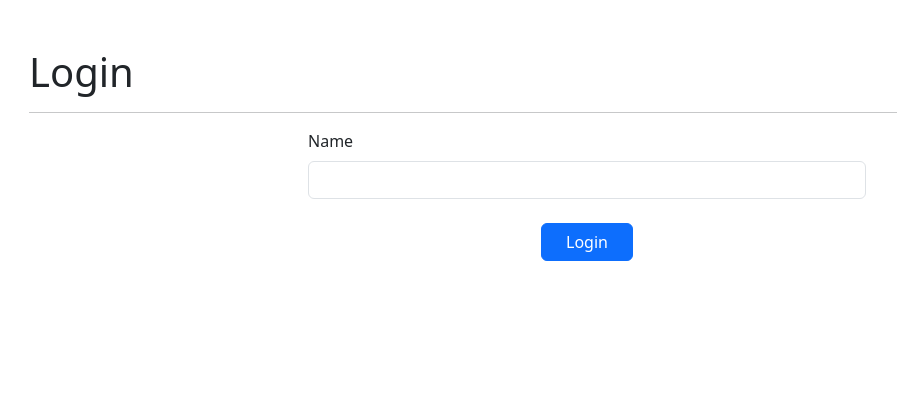
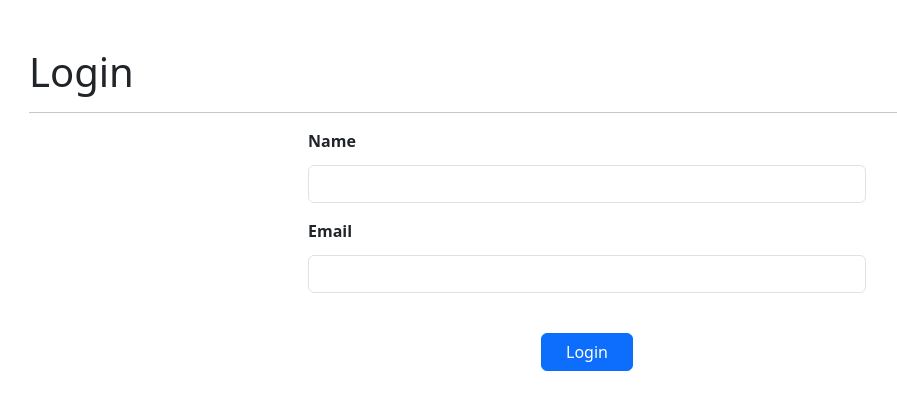
Before and after one commit to luferrduc/heroes-search-app, a React (Vite) app: page /login in a window 1280 px wide. Shown: the top 410 px of the page, without its empty margins (53-950 px from the left). Built offline with nearby package versions, Linux system fonts and the light colour scheme.

Commit message:
Add: logout and email input

```diff
--- a/src/auth/context/AuthProvider.tsx
+++ b/src/auth/context/AuthProvider.tsx
@@ -1,29 +1,48 @@
 import { ReactNode, useReducer } from "react"
 import { AuthContext } from "./AuthContext"
 import { authReducer } from "./authReducer"
-import { Action } from "../interfaces/auth.interfaces"
+import { Action, State } from "../interfaces/auth.interfaces"
 
-const initialState = {
-  logged: false
+
+
+const init = (): State => {
+  const user = JSON.parse(localStorage.getItem('user')!)
+
+  return {
+    logged: !!user,
+    user: user
+  }
 }
 
 export const AuthProvider = ({ children }: { children: ReactNode }) => {
 
-  const [authState, dispatch] = useReducer(authReducer, initialState)
+  const [authState, dispatch] = useReducer(authReducer, {}, init)
 
   const login = (name: string, email?: string) => {
+
+    const user = {
+      name,
+      email
+    }
     const action: Action = {
       type: "[Auth] Login",
-      payload: {
-        name: name,
-        email: email
-      }
+      payload: user
     }
+    localStorage.setItem('user', JSON.stringify(user))
+    dispatch(action)
+  }
+
+  const logout = () => {
+
+    const action: Action = {
+      type: "[Auth] Logout"
+    }
+    localStorage.removeItem('user')
     dispatch(action)
   }
 
   return (
-    <AuthContext.Provider value={{ authState, login }}>
+    <AuthContext.Provider value={{ authState, login, logout }}>
       {children}
     </AuthContext.Provider>
   )
--- a/src/auth/interfaces/auth.interfaces.ts
+++ b/src/auth/interfaces/auth.interfaces.ts
@@ -21,5 +21,6 @@ export interface Action {
 
 export interface AuthContextType {
   authState: State;
-  login: (name: string, email?: string) => void
+  login: (name: string, email?: string) => void,
+  logout: () => void
 }
--- a/src/auth/pages/LoginPage.tsx
+++ b/src/auth/pages/LoginPage.tsx
@@ -8,8 +8,9 @@ export const LoginPage = () => {
   const navigate = useNavigate()
   const { login } = useAuthContext()
 
-  const { onInputChange, name } = useForm({
-    name: ''
+  const { onInputChange, name, email } = useForm({
+    name: '',
+    email: ''
   })
 
   const handleSubmit = (event: FormEvent<HTMLFormElement>) => {
@@ -34,8 +35,9 @@ export const LoginPage = () => {
       {/*
         // TODO: Agregar un mini formulario para crear el nombre
       */}
-      <form className="w-50 mx-auto w" onSubmit={handleSubmit}>
-        <label className="form-label">Name</label>
+      <form className="w-50 mx-auto d-flex flex-column gap-3" onSubmit={handleSubmit}>
+        <div className="d-flex flex-column gap-1">
+          <label className="form-label fw-bold">Name</label>
           <input
             className="form-control"
             type="text"
@@ -44,6 +46,18 @@ export const LoginPage = () => {
             onChange={onInputChange}
             value={name}
           />
+        </div>
+        <div className="d-flex flex-column gap-1">
+          <label className="form-label fw-bold">Email</label>
+          <input
+            className="form-control"
+            type="email"
+            name="email"
+            id="email"
+            onChange={onInputChange}
+            value={email}
+          />
+        </div>
         <div className="d-flex justify-content-center mt-4">
           <button className="btn btn-primary px-4 text-center">
             Login
--- a/src/ui/components/Navbar.tsx
+++ b/src/ui/components/Navbar.tsx
@@ -3,11 +3,12 @@ import { useAuthContext } from "@/auth/hooks/useAuthContext"
 
 export const Navbar = () => {
 
-	const { authState: { user } } = useAuthContext()
+	const { authState: { user }, logout } = useAuthContext()
 	const navigate = useNavigate()
 
 
 	const handleLogout = () => {
+		logout()
 		navigate('/login', {
 			replace: true // Reemplazando el historial anterior
 		})
```
Lines whose indentation alone changed are shown as unchanged.
